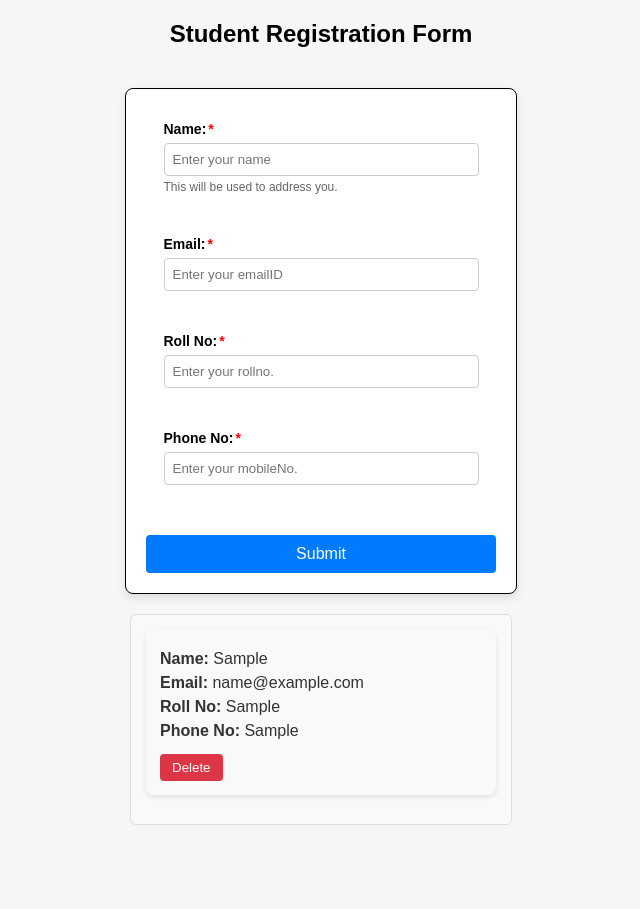
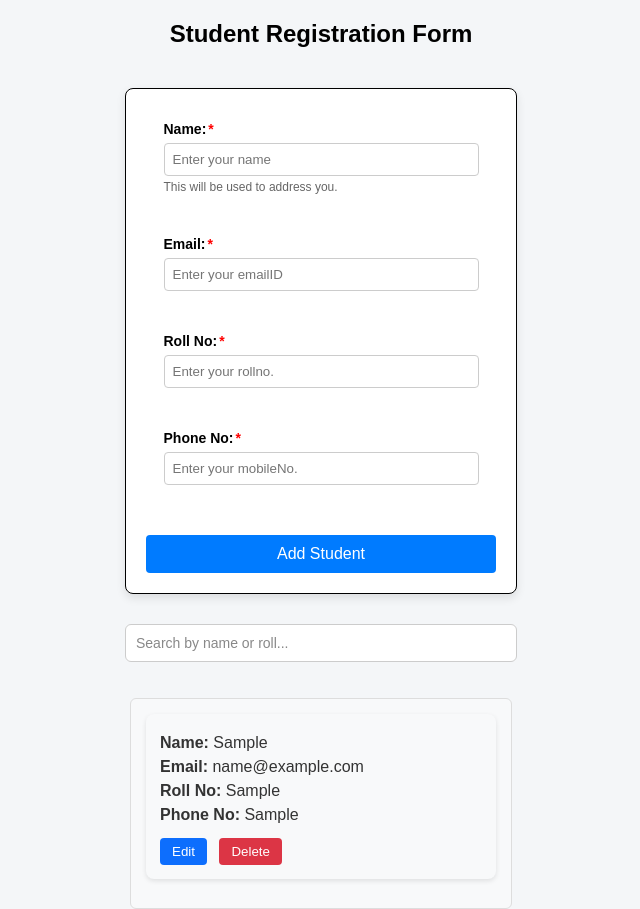
Before and after one commit to palaksharmaz/reg_form-1, a plain HTML site: page index.html in a window 1280 px wide. Both pictures are taken after typing "Sample", "name@example.com", "Sample", "Sample" into the empty fields and a click on the button "Submit". Shown: the whole page, without its empty margins (319-959 px from the left). Before the commit the page ends 825 px from the top, so only its background shows below. Drawn offline with Linux system fonts and the light colour scheme.

Commit message:
Day 6: Added search, filter, and clean JS structure
Implemented student search using filter logic and improved code structure for React readiness.

```diff
--- a/index.html
+++ b/index.html
@@ -29,6 +29,7 @@
             </div>
             <button type="submit" id="submit-btn">Submit</button>
         </form>
+        <input type="text" id="searchInput" placeholder="Search by name or roll...">
         <div id="result"></div>
     </div>
     <script src="script.js"></script>
--- a/script.js
+++ b/script.js
@@ -1,4 +1,11 @@
-let students = [];
+let students = JSON.parse(localStorage.getItem("students")) || [];
+
+let editIndex = -1;
+
+function saveToLocalStorage() {
+    localStorage.setItem("students", JSON.stringify(students));
+}
+
 
 document.getElementById('registrationForm');
 document.getElementById('nameInput');
@@ -7,9 +14,22 @@ document.getElementById('rollnoInput');
 document.getElementById('mobileNo');
 document.getElementById('result');
 
+const searchInput = document.getElementById("searchInput");
 const form = document.querySelector("form");
+const submitBtn = form.querySelector("button");
 
-function renderStudents() {
+function getFilteredStudents(query) {
+    query = query.toLowerCase();
+
+    return students.filter(function (student) {
+        return (
+            student.name.toLowerCase().includes(query) ||
+            student.roll.toLowerCase().includes(query)
+        );
+    });
+}
+
+function renderStudents(list = students) {
     result.innerHTML = "";
 
     if (students.length === 0) {
@@ -17,7 +37,7 @@ function renderStudents() {
         return;
     }
 
-    students.forEach(function (student, index) {
+    list.forEach(function (student, index) {
 
         result.style.display = "block";
 
@@ -27,6 +47,7 @@ function renderStudents() {
             <p><strong>Email:</strong> ${student.email}</p>
             <p><strong>Roll No:</strong> ${student.roll}</p>
             <p><strong>Phone No:</strong> ${student.phone}</p>
+            <button class ="edit-btn" onclick="editStudent(${index})">Edit</button>
             <button class="delete-btn" onclick="deleteStudent(${index})">Delete</button>
         </div>
         `;
@@ -35,7 +56,23 @@ function renderStudents() {
 
 function deleteStudent(index) {
     students.splice(index, 1);
+    saveToLocalStorage();
     renderStudents();
+
+    editIndex = -1;
+    submitBtn.textContent = "Add Student";
+}
+
+function editStudent(index) {
+    const student = students[index];
+
+    nameInput.value = student.name;
+    emailInput.value = student.email;
+    rollnoInput.value = student.roll;
+    mobileNo.value = student.phone;
+
+    editIndex = index;
+    submitBtn.textContent = "Update Student";
 }
 
 form.addEventListener("submit", function (event) {
@@ -58,11 +95,17 @@ form.addEventListener("submit", function (event) {
         phone: PNo
     };
 
-    students.push(student);
+    if (editIndex === -1) {
+        students.push(student);
+    } else {
+        students[editIndex] = student;
+        editIndex = -1;
+    }
 
-    console.log(students);
+    saveToLocalStorage();
+    renderStudents();
 
-    renderStudents();
+    submitBtn.textContent = "Add Student";
 
 
     nameInput.value = "";
@@ -70,3 +113,15 @@ form.addEventListener("submit", function (event) {
     rollnoInput.value = "";
     mobileNo.value = "";
 });
+
+searchInput.addEventListener("input", function () {
+    const value = searchInput.value.trim();
+
+    if (value === "") {
+        renderStudents();
+    } else {
+        renderStudents(getFilteredStudents(value));
+    }
+});
+
+renderStudents();
--- a/style.css
+++ b/style.css
@@ -102,6 +102,22 @@ small {
     margin: 6px 0;
 }
 
+.edit-btn {
+    background-color: #0d6efd;
+    /* blue */
+    color: white;
+    border: none;
+    padding: 6px 12px;
+    margin-right: 8px;
+    border-radius: 4px;
+    cursor: pointer;
+    margin-top: 8px;
+}
+
+.edit-btn:hover {
+    background-color: #084298;
+}
+
 .delete-btn {
     background-color: #dc3545;
     color: white;
@@ -127,3 +143,22 @@ small {
     width: 350px;
     display: none;
 }
+
+#searchInput {
+    width: 100%;
+    padding: 10px;
+    margin-top: 30px;
+    margin-bottom: 16px;
+    border: 1px solid #ccc;
+    border-radius: 6px;
+    font-size: 14px;
+    outline: none;
+}
+
+#searchInput:focus {
+    border-color: #0d6efd;
+}
+
+#searchInput::placeholder {
+    color: #888;
+}
```
